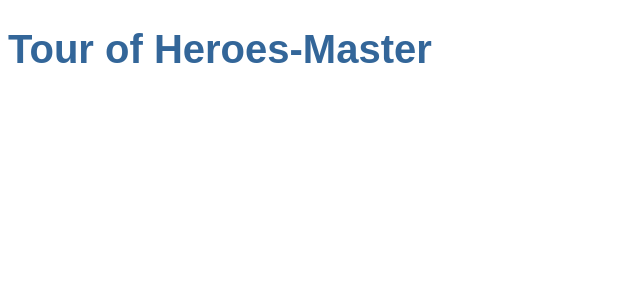
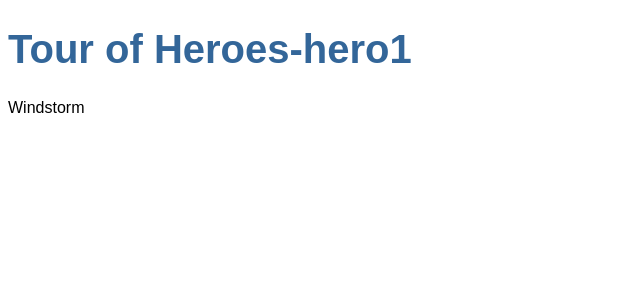
Before and after one commit to vickyuan/angular-tour-of-heroes, an Angular app: page / in a window 1280 px wide. Shown: the top 300 px of the page, without its empty margins (0-640 px from the left). Built offline with nearby package versions, Linux system fonts and the light colour scheme.

Commit message:
hero1-1[interpolation binding]:component创建heroprop, html显示{{heroprop}}，App module/html新增

```diff
--- a/src/app/app.component.html
+++ b/src/app/app.component.html
@@ -1,2 +1,3 @@
 <!--The content below is only a placeholder and can be replaced.-->
 <h1>{{title}}</h1>
+<app-heroes></app-heroes>
--- a/src/app/app.component.ts
+++ b/src/app/app.component.ts
@@ -6,5 +6,5 @@
   styleUrls: ['./app.component.css']
 })
 export class AppComponent {
-  title = 'Tour of Heroes-Master';
+  title = 'Tour of Heroes-hero1';
 }
--- a/src/app/app.module.ts
+++ b/src/app/app.module.ts
@@ -2,10 +2,12 @@
 import { NgModule } from '@angular/core';
 
 import { AppComponent } from './app.component';
+import { HeroesComponent } from './heroes/heroes.component';
 
 @NgModule({
   declarations: [
-    AppComponent
+    AppComponent,
+    HeroesComponent
   ],
   imports: [
     BrowserModule
--- /dev/null
+++ b/src/app/heroes/heroes.component.html
@@ -0,0 +1 @@
+{{heroprop}}
--- /dev/null
+++ b/src/app/heroes/heroes.component.ts
@@ -0,0 +1,16 @@
+import { Component, OnInit } from '@angular/core';
+
+@Component({
+  selector: 'app-heroes',
+  templateUrl: './heroes.component.html',
+  styleUrls: ['./heroes.component.css']
+})
+export class HeroesComponent implements OnInit {
+  heroprop = 'Windstorm';
+
+  constructor() { }
+
+  ngOnInit() {
+  }
+
+}
```
Also changed, not shown: src/app/heroes/heroes.component.css (added), 1 other file (tests, documents, lock files or other folders).
